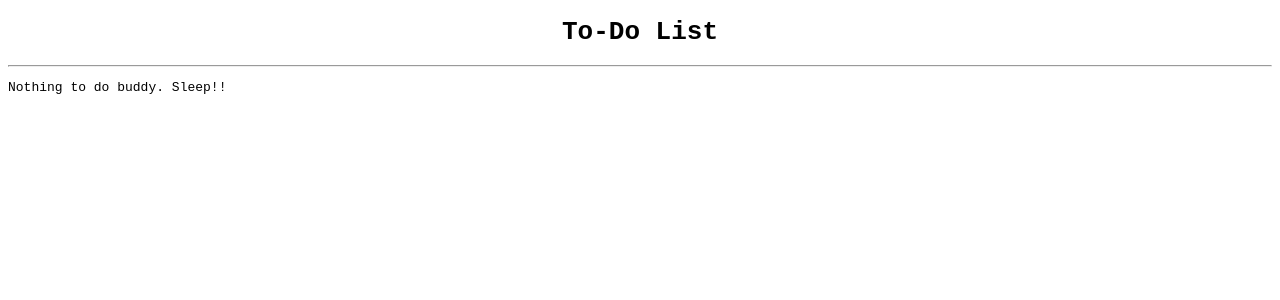
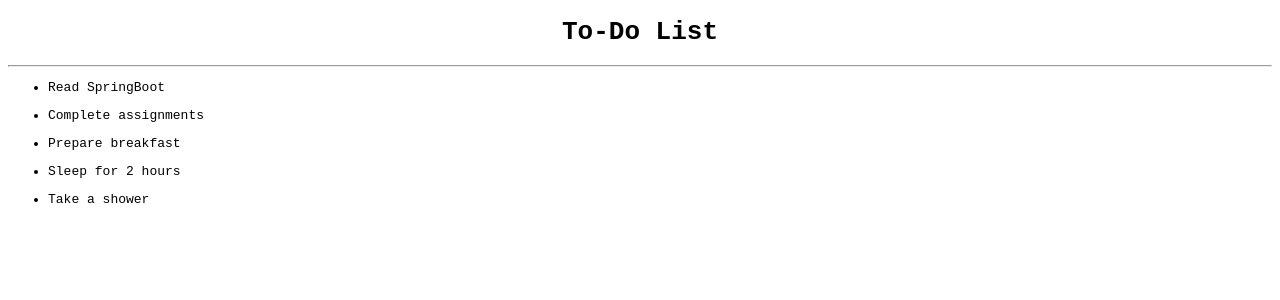
Before and after one commit to madhanmohans/ToDoApp-React, a JavaScript app: page / in a window 1280 px wide. Shown: the top 300 px of the page. Built offline with nearby package versions, Linux system fonts and the light colour scheme.

Commit message:
added ToDoItems list

```diff
--- a/src/App.js
+++ b/src/App.js
@@ -3,12 +3,15 @@
 import ToDoList from "./components/ToDoList";
 
 export default function App() {
+
+  const itemsList = ["Read SpringBoot", "Complete assignments", "Prepare breakfast", "Sleep for 2 hours", "Take a shower"];
+
   return (
     <div className="Application">
       <Header />
       <hr />
       <div className="List">
-        <ToDoList/>
+        <ToDoList ToDoItemsList={itemsList} />
       </div>
     </div>
   );
--- /dev/null
+++ b/src/components/ToDoItem.js
@@ -0,0 +1,7 @@
+export default function ToDoItem({item}) {
+    return (
+        <ul>
+            <li>{item}</li>
+        </ul>
+    )
+}
--- a/src/components/ToDoList.js
+++ b/src/components/ToDoList.js
@@ -1,5 +1,11 @@
-export default function ToDoList() {
+import ToDoItem from "./ToDoItem"
+
+export default function ToDoList({ToDoItemsList}) {
     return (
-        <p>Nothing to do buddy. Sleep!!</p>
+        <>
+            {ToDoItemsList.map((item) => (
+                <ToDoItem item={item} key={item}/>
+            ))}
+        </>
     )
 }
```
